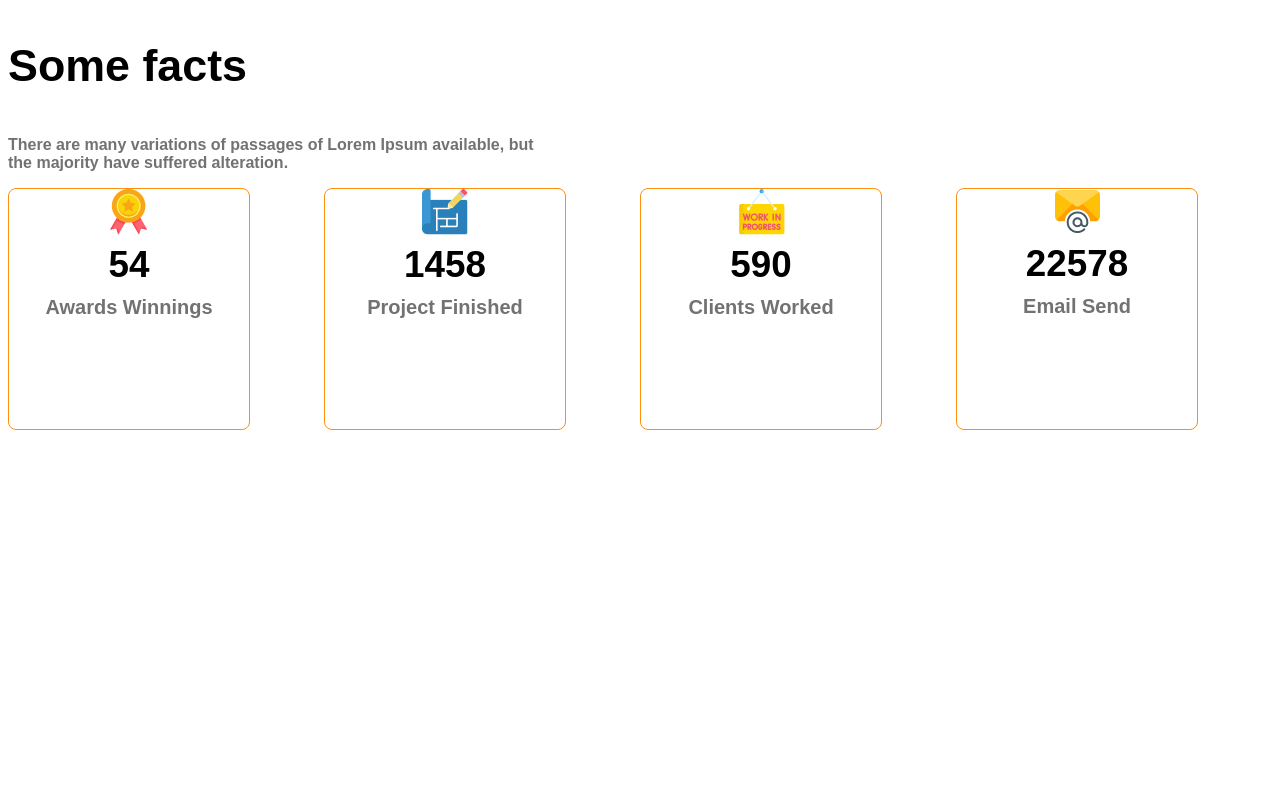
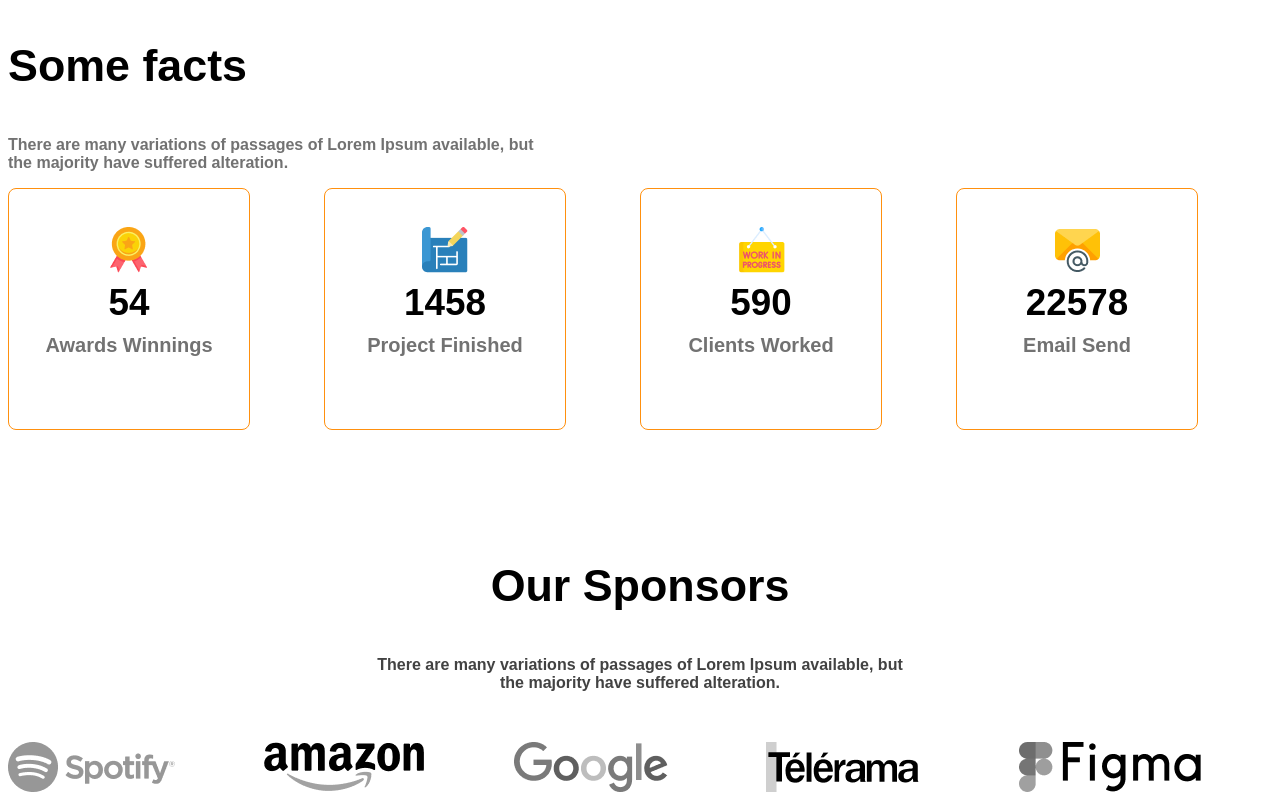
Before and after one commit to tasmia-munira/g3-architects-website, a plain HTML site: page index.html in a window 1280 px wide. Shown: the part 2104-2904 px from the top of the page. Before the commit the page ends 2542 px from the top, so only its background shows below. Drawn offline with Linux system fonts and the light colour scheme.

Commit message:
added sponsor section

```diff
--- a/index.html
+++ b/index.html
@@ -18,6 +18,7 @@
     <link rel="stylesheet" href="styles/architects.css">
     <link rel="stylesheet" href="styles/section-01.css">
     <link rel="stylesheet" href="styles/some-facts.css">
+    <link rel="stylesheet" href="styles/sponsor.css">
 
 </head>
 <body class="work-sans-font">
@@ -70,28 +71,28 @@
             <p class="text-dark-03 fact-description">There are many variations of passages of Lorem Ipsum available, but the majority have suffered alteration.</p>
             <div class="facts-container">
                 <!-- .fact-card*4>img.fact-icon+h4.fact-number+h5.fact-name -->
-                <div class="fact-card">
+                <div class="fact-card display-flex">
                     <div>
                     <img src="images/icons/ribon.png" alt="" class="fact-icon">
                     <h4 class="fact-number">54</h4>
                     <h5 class="fact-name text-dark-03">Awards Winnings</h5>
                     </div>
                 </div>
-                <div class="fact-card">
+                <div class="fact-card display-flex">
                     <div>
                         <img src="images/icons/projects.png" alt="" class="fact-icon">
                         <h4 class="fact-number">1458</h4>
                         <h5 class="fact-name text-dark-03">Project Finished</h5>
                     </div>
                 </div>
-                <div class="fact-card">
+                <div class="fact-card display-flex">
                     <div>
                         <img src="images/icons/customers.png" alt="" class="fact-icon">
                         <h4 class="fact-number">590</h4>
                         <h5 class="fact-name text-dark-03">Clients Worked</h5>
                     </div>
                 </div>
-                <div class="fact-card">
+                <div class="fact-card display-flex">
                    <div>
                     <img src="images/icons/email.png" alt="" class="fact-icon">
                     <h4 class="fact-number">22578</h4>
@@ -101,6 +102,22 @@
             </div>
 
           </section>
+
+          <!-- our sponsors section starts here  -->
+           <section class="our-sponsors">
+            <div class="sponsor-info">
+                <h3 class="section-title">Our Sponsors</h3>
+                <p class="text-dark-02">There are many variations of passages of Lorem Ipsum available, but the majority have suffered alteration.</p>
+            </div>
+            <div class="sponsor-companies">
+                <img src="images/sponsors/spotify.png" alt="">
+                <img src="images/sponsors/amazon.png" alt="">
+                <img src="images/sponsors/google.png" alt="">
+                <img src="images/sponsors/telerama.png" alt="">
+                <img src="images/sponsors/figma.png" alt="">
+            </div>
+
+           </section>
     </main>
     <footer>
 
--- a/styles/some-facts.css
+++ b/styles/some-facts.css
@@ -12,6 +12,7 @@
     text-align: center;
     align-items: center ;
     justify-content: center;
+    /* margin-top: 10px; */
 }
 
 .fact-number {
@@ -29,3 +30,14 @@
 .fact-description {
     max-width: 540px;
 }
+
+
+/* responsive media query */
+@media screen and (max-width: 576px) {
+    .facts-container {
+        grid-template-columns: repeat(1, 1fr);
+        justify-items: center;
+        gap: 24px;
+    }
+
+}
--- /dev/null
+++ b/styles/sponsor.css
@@ -0,0 +1,24 @@
+.sponsor-info {
+    max-width: 540px;
+    margin: 50px auto;
+    text-align: center;
+}
+
+.sponsor-companies{
+    display: grid;
+    grid-template-columns: repeat(5, 1fr);
+}
+
+.sponsor-companies img {
+    filter: grayscale(100%);
+}
+
+/* responsive media query */
+@media screen and (max-width: 576px) {
+    .sponsor-companies {
+        grid-template-columns: repeat(1, 1fr);
+        justify-items: center;
+        gap: 50px;
+    }
+
+}
```
